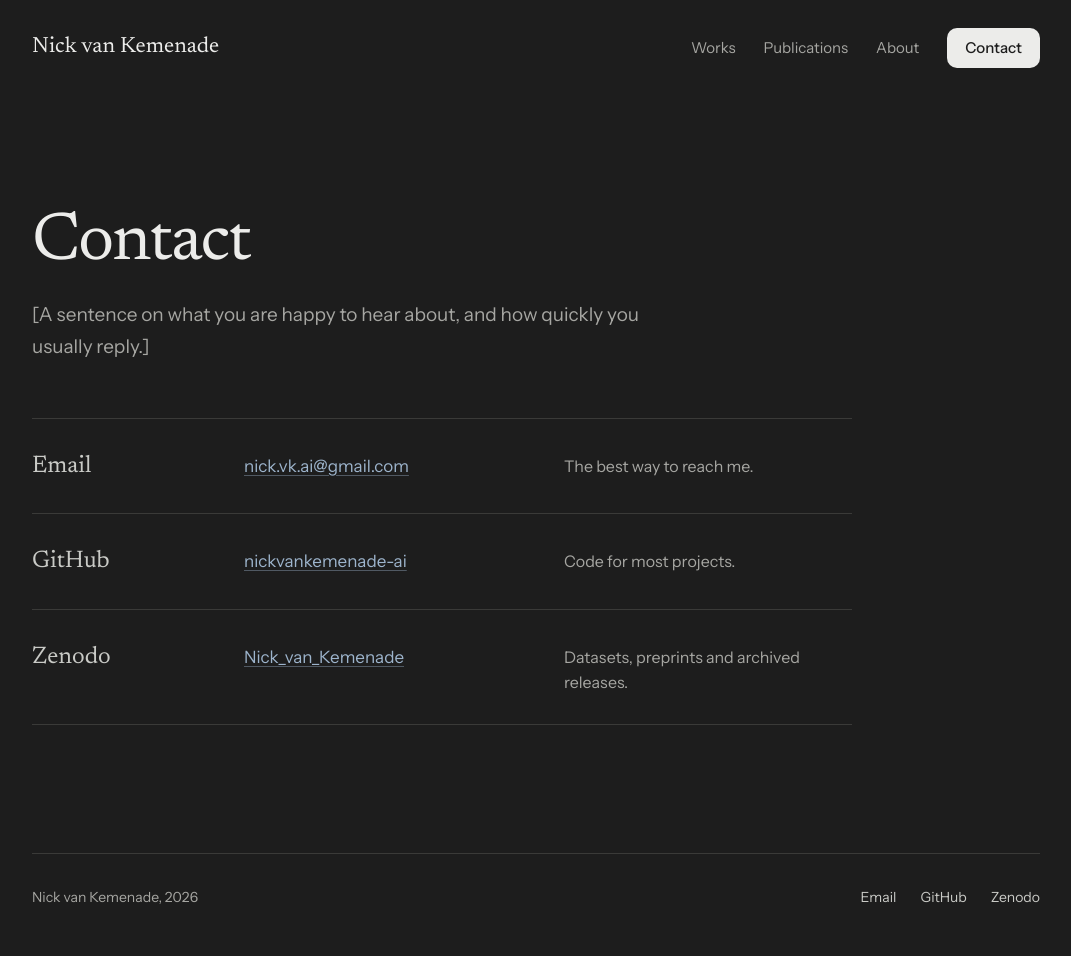
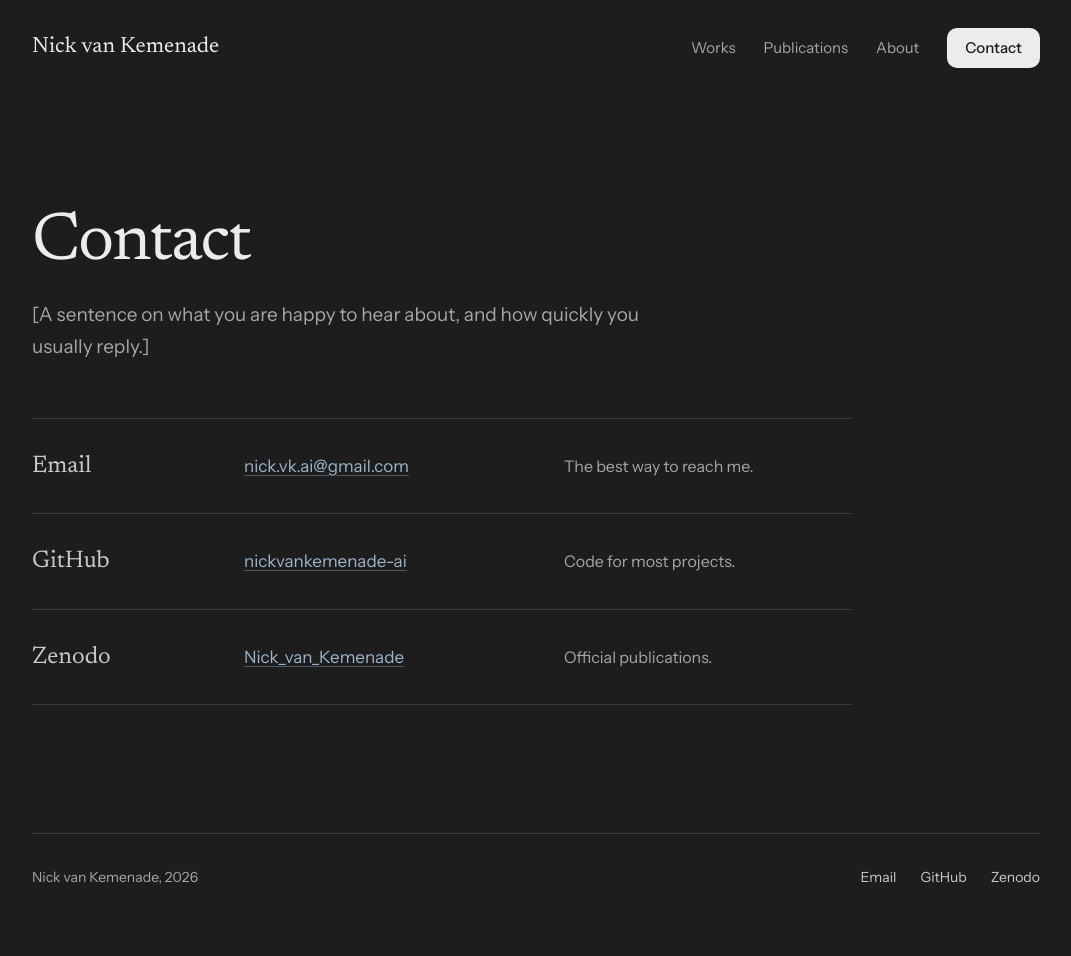
Before and after one commit to nickvankemenade-ai/nickvankemenade-ai.github.io, a Jekyll site: the page built from contact/index.html, in a window 1280 px wide. Shown: the whole page, without its empty margins (104-1175 px from the left). Built offline with Jekyll 4.4.1, drawn with Linux system fonts in a browser that asks for light colours.

Commit message:
Update Zenodo description
Co-Authored-By: Claude Opus 5.5 <noreply@anthropic.com>

```diff
--- a/_data/contact.yml
+++ b/_data/contact.yml
@@ -13,5 +13,5 @@
 - label: Zenodo
   handle: Nick_van_Kemenade
   url: "https://zenodo.org/search?q=metadata.creators.person_or_org.name%3A%22van%20Kemenade%2C%20Nick%22&l=list&p=1&s=10&sort=bestmatch"
-  note: "Datasets, preprints and archived releases."
+  note: "Official publications."
   footer: true
```
